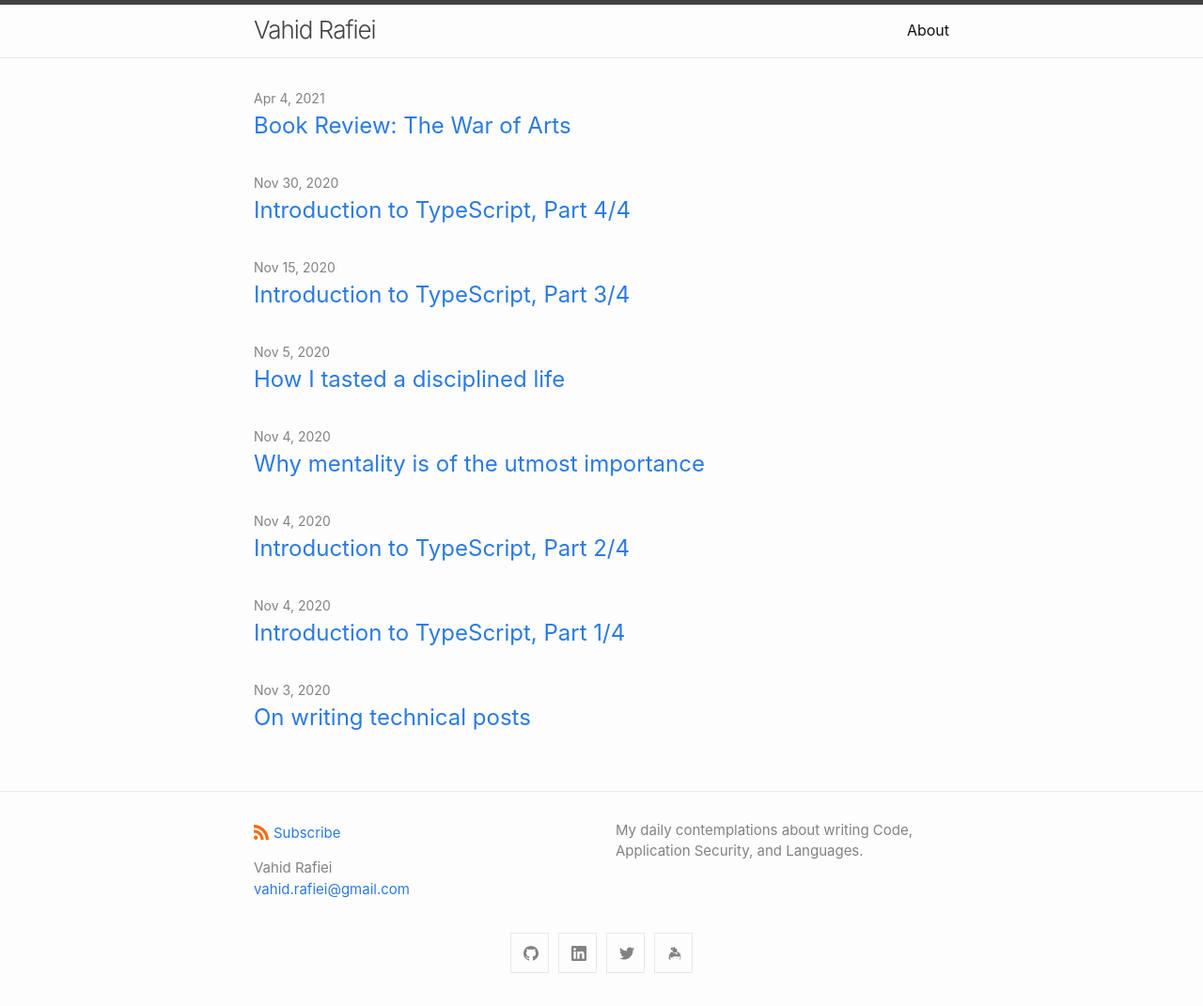
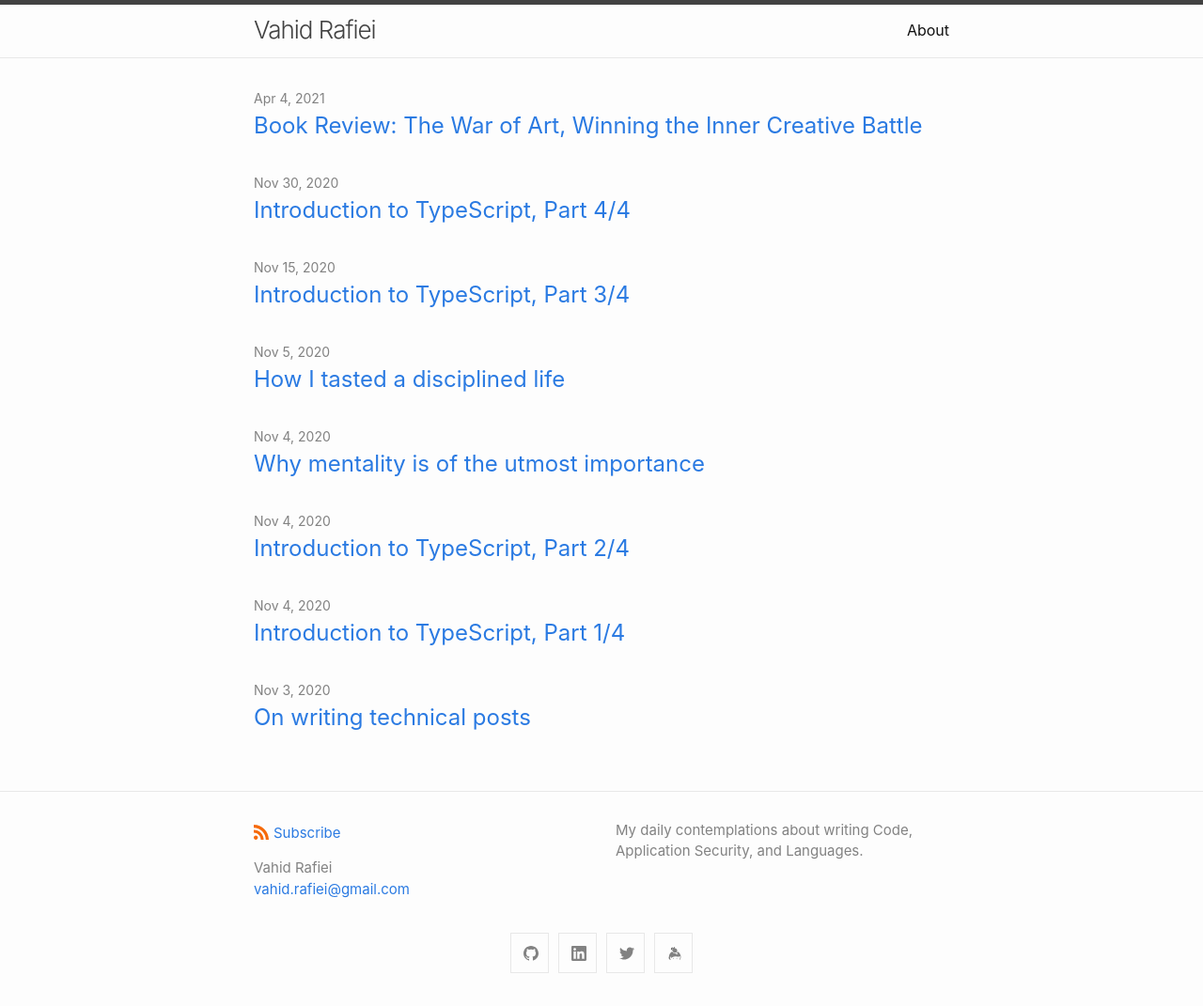
Before and after one commit to vahidR/vahidr.github.io, a Jekyll site: the page built from index.markdown, in a window 1280 px wide. Shown: the whole page at 94% size. Built offline with Jekyll 4.4.1, drawn with Linux system fonts in a browser that asks for light colours.

Commit message:
Updating the title

```diff
--- a/_posts/2021-04-04-War of Arts.markdown
+++ b/_posts/2021-04-04-War of Art.markdown
@@ -1,6 +1,6 @@
 ---
 layout: post
-title: "Book Review: The War of Arts"
+title: "Book Review: The War of Art, Winning the Inner Creative Battle"
 date: 2021-04-04 21:11:48 +0100
 categories: books
 comments: true
```
